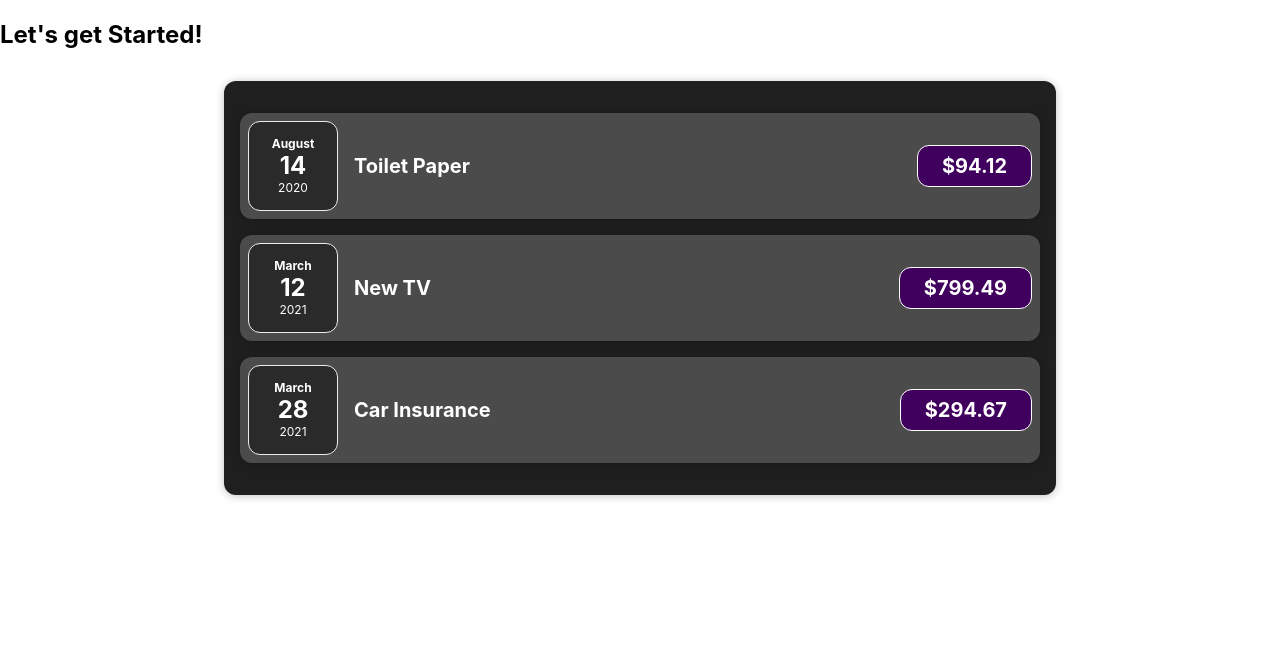
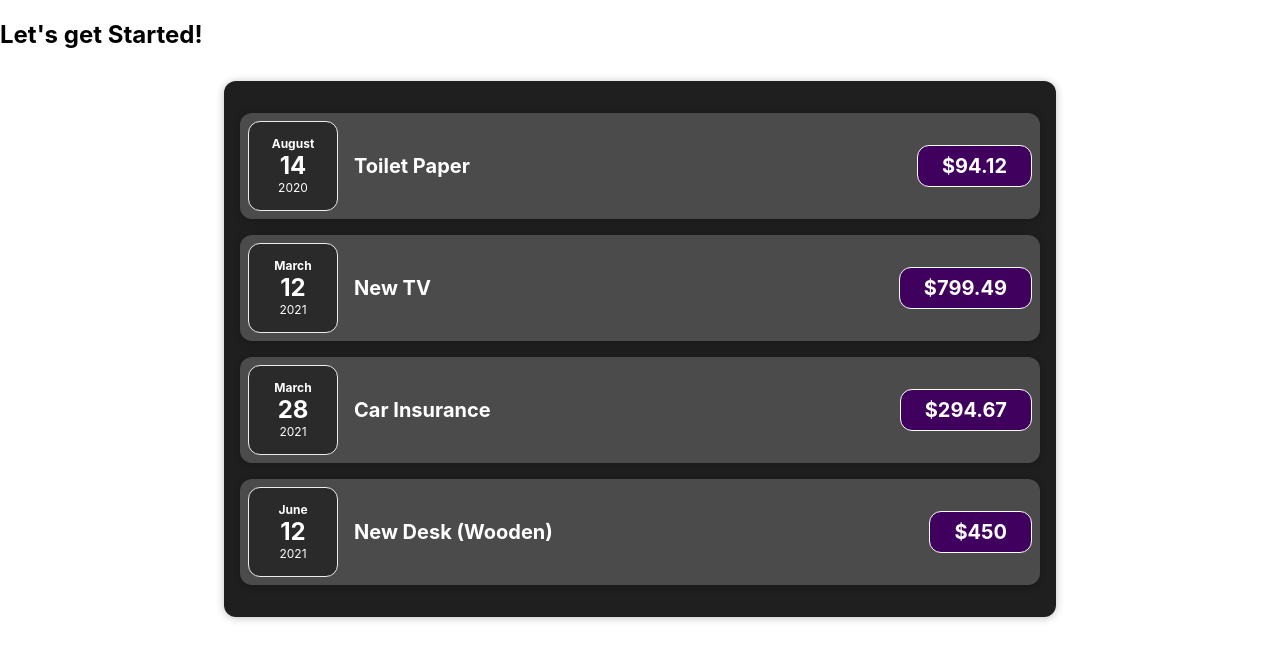
Before and after one commit to Renkai7/React_Complete-Guide, a React (Create React App) app in the folder section_03-react-basics-components/: page / in a window 1280 px wide. Shown: the top 660 px of the page. Built offline with nearby package versions, Linux system fonts and the light colour scheme.

Commit message:
change function to arrow functions

```diff
--- a/section_03-react-basics-components/src/App.js
+++ b/section_03-react-basics-components/src/App.js
@@ -2,7 +2,7 @@ import Expenses from "./components/Expenses/Expenses";
 
 import "./App.css";
 
-function App() {
+const App = () => {
 	// Using JavaScript in React
 	const expenses = [
 		{
@@ -11,7 +11,12 @@ function App() {
 			amount: 94.12,
 			date: new Date(2020, 7, 14),
 		},
-		{ id: "e2", title: "New TV", amount: 799.49, date: new Date(2021, 2, 12) },
+		{
+			id: "e2",
+			title: "New TV",
+			amount: 799.49,
+			date: new Date(2021, 2, 12),
+		},
 		{
 			id: "e3",
 			title: "Car Insurance",
@@ -32,6 +37,6 @@ function App() {
 			<Expenses items={expenses} />
 		</div>
 	);
-}
+};
 
 export default App;
--- a/section_03-react-basics-components/src/components/Expenses/ExpenseDate.js
+++ b/section_03-react-basics-components/src/components/Expenses/ExpenseDate.js
@@ -1,7 +1,7 @@
 // Import styling
 import "./ExpenseDate.css";
 
-function ExpenseDate(props) {
+const ExpenseDate = (props) => {
 	// Variables
 	const month = props.date.toLocaleString("en-US", { month: "long" });
 	const day = props.date.toLocaleString("en-US", { day: "2-digit" });
@@ -14,6 +14,6 @@ function ExpenseDate(props) {
 			<div className="expense-date__year">{year}</div>
 		</div>
 	);
-}
+};
 
 export default ExpenseDate;
--- a/section_03-react-basics-components/src/components/Expenses/ExpenseItem.js
+++ b/section_03-react-basics-components/src/components/Expenses/ExpenseItem.js
@@ -6,7 +6,7 @@ import ExpenseDate from "./ExpenseDate";
 import Card from "../UI/Card";
 
 // adding props in parameter
-function ExpenseItem(props) {
+const ExpenseItem = (props) => {
 	return (
 		<Card className="expense-item">
 			<ExpenseDate date={props.date} />
@@ -16,7 +16,7 @@ function ExpenseItem(props) {
 			</div>
 		</Card>
 	);
-}
+};
 
 export default ExpenseItem;
 
--- a/section_03-react-basics-components/src/components/Expenses/Expenses.js
+++ b/section_03-react-basics-components/src/components/Expenses/Expenses.js
@@ -3,7 +3,7 @@ import "./Expenses.css";
 import ExpenseItem from "./ExpenseItem";
 import Card from "../UI/Card";
 
-function Expenses(props) {
+const Expenses = (props) => {
 	return (
 		<Card className="expenses">
 			<ExpenseItem
@@ -21,8 +21,13 @@ function Expenses(props) {
 				amount={props.items[2].amount}
 				date={props.items[2].date}
 			/>
+			<ExpenseItem
+				title={props.items[3].title}
+				amount={props.items[3].amount}
+				date={props.items[3].date}
+			/>
 		</Card>
 	);
-}
+};
 
 export default Expenses;
--- a/section_03-react-basics-components/src/components/UI/Card.js
+++ b/section_03-react-basics-components/src/components/UI/Card.js
@@ -1,10 +1,10 @@
 import "./Card.css";
 
-function Card(props) {
+const Card = (props) => {
 	// allows use of class in ExpenseItem.js (or component that Card will be used in)
 	const classes = "card " + props.className;
 	return <div className={classes}>{props.children}</div>;
-}
+};
 
 export default Card;
 
```
